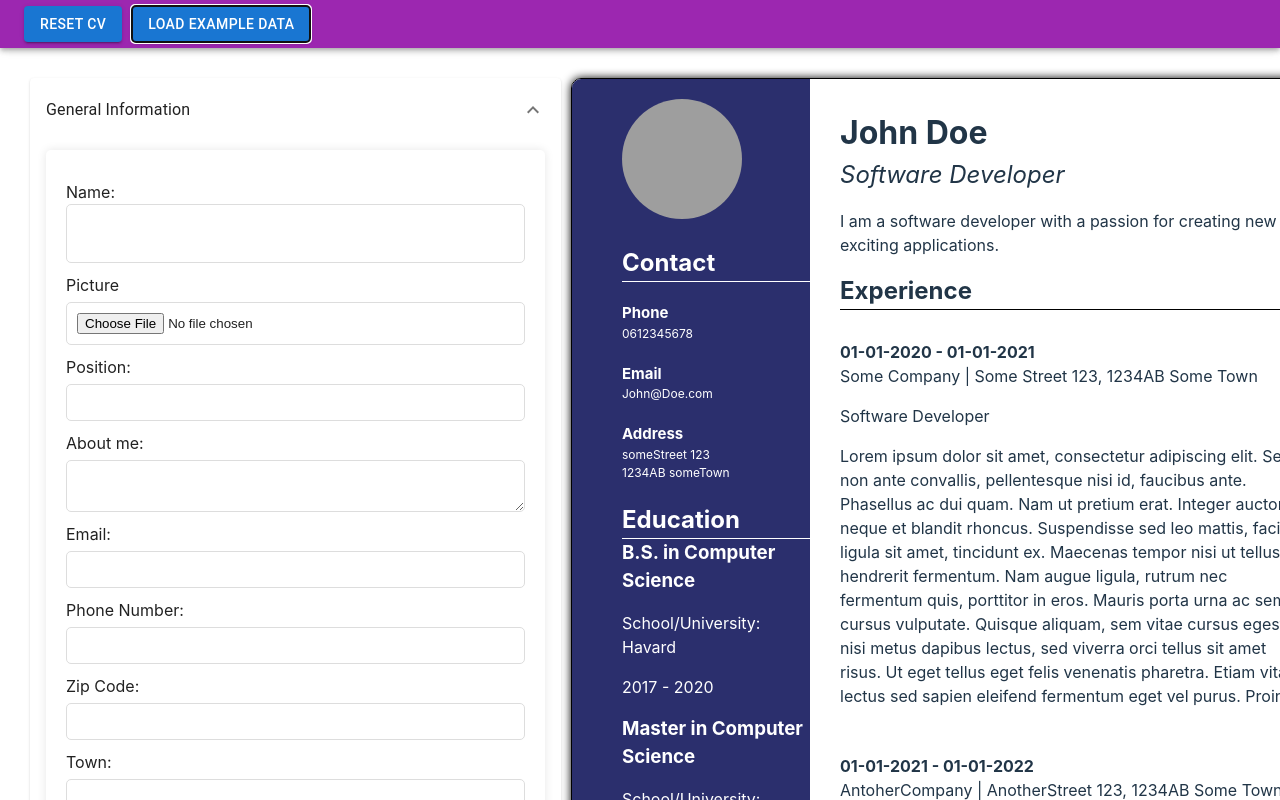
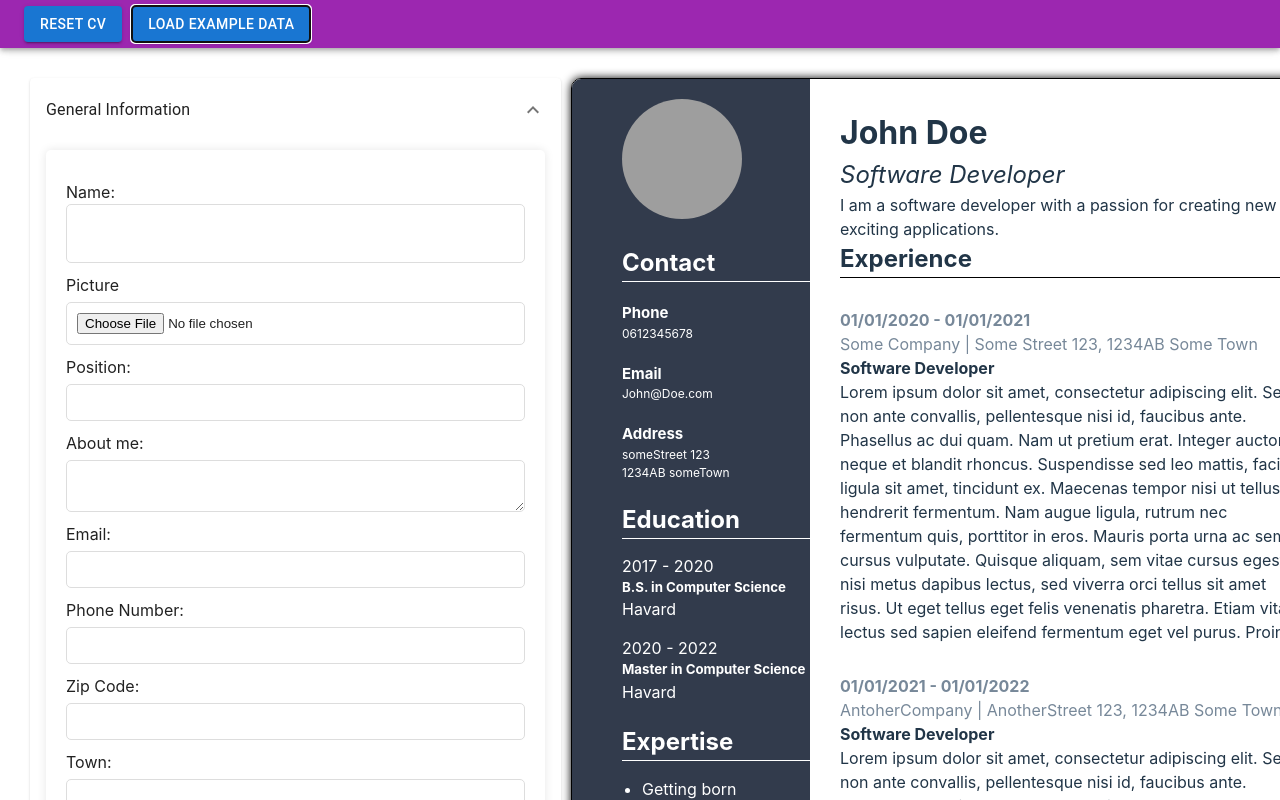
Before and after one commit to MadPaco/reactCV, a React (Vite) app: page / in a window 1280 px wide. Both pictures are taken after a click on the button "LOAD EXAMPLE DATA". Shown: the top 800 px of the page. Built offline with nearby package versions, Linux system fonts and the light colour scheme; grey boxes are pictures that could not be loaded.

Commit message:
finished up styling, pending changes

```diff
--- a/src/components/CV.jsx
+++ b/src/components/CV.jsx
@@ -47,10 +47,10 @@ function CV({
             {educationalExperience && educationalExperience.length > 0 ? (
             educationalExperience.map((education, index) => (
               <div className="education" key={index}>
+                <p>{education.startDate} - {education.endDate}</p>
+                <h5>{education.degree}</h5>
+                <p>{education.school}</p>
 
-                <h3>{education.degree}</h3>
-                <p>School/University: <br/>{education.school}</p>
-                <p>{education.startDate} - {education.endDate}</p>
                 <button className="deleteButton" onClick={() => onDeleteEducation(index)}>X</button>
                 <button className="editButton" onClick={() => onEditEducation(index)}>Edit</button>
               </div>
@@ -91,12 +91,12 @@ function CV({
             practicalExperience.map((practice, index) => (
               <div className="practice" key={index}>
                 <div className='dates'>{practice.startDate} - {practice.endDate}</div>
-                <div>
+                <div className='companyAddress'>
                   {practice.company} |
                   {" "}{practice.companyStreet}{" "}{practice.companyHouseNumber}{", "}
                   {practice.companyZipCode}{" "}{practice.companyTown}
                 </div>
-                <p>{practice.jobTitle}</p>
+                <p className='jobTitle'>{practice.jobTitle}</p>
                 <p>{practice.description}</p>
                 <button className="deleteButton" onClick={() => onDeletePractice(index)}>X</button>
                 <button className="editButton" onClick={() => onEditPractice(index)}>Edit</button>
--- a/src/components/examplePracticalInfo.js
+++ b/src/components/examplePracticalInfo.js
@@ -6,8 +6,8 @@ const examplePracticalInfo = [
         companyHouseNumber: '123',
         companyZipCode: '1234AB',
         companyTown: 'Some Town',
-        startDate: '01-01-2020',
-        endDate: '01-01-2021',
+        startDate: '01/01/2020',
+        endDate: '01/01/2021',
         description: 'Lorem ipsum dolor sit amet, consectetur adipiscing elit. Sed non ante convallis, pellentesque nisi id, faucibus ante. Phasellus ac dui quam. Nam ut pretium erat. Integer auctor neque et blandit rhoncus. Suspendisse sed leo mattis, facilisis ligula sit amet, tincidunt ex. Maecenas tempor nisi ut tellus hendrerit fermentum. Nam augue ligula, rutrum nec fermentum quis, porttitor in eros. Mauris porta urna ac sem cursus vulputate. Quisque aliquam, sem vitae cursus egestas, nisi metus dapibus lectus, sed viverra orci tellus sit amet risus. Ut eget tellus eget felis venenatis pharetra. Etiam vitae lectus sed sapien eleifend fermentum eget vel purus. Proin.',
     },
     {
@@ -17,8 +17,8 @@ const examplePracticalInfo = [
         companyHouseNumber: '123',
         companyZipCode: '1234AB',
         companyTown: 'Some Town',
-        startDate: '01-01-2021',
-        endDate: '01-01-2022',
+        startDate: '01/01/2021',
+        endDate: '01/01/2022',
         description: 'Lorem ipsum dolor sit amet, consectetur adipiscing elit. Sed non ante convallis, pellentesque nisi id, faucibus ante. Phasellus ac dui quam. Nam ut pretium erat. Integer auctor neque et blandit rhoncus. Suspendisse sed leo mattis, facilisis ligula sit amet, tincidunt ex. Maecenas tempor nisi ut tellus hendrerit fermentum. Nam augue ligula, rutrum nec fermentum quis, porttitor in eros. Mauris porta urna ac sem cursus vulputate. Quisque aliquam, sem vitae cursus egestas, nisi metus dapibus lectus, sed viverra orci tellus sit amet risus. Ut eget tellus eget felis venenatis pharetra. Etiam vitae lectus sed sapien eleifend fermentum eget vel purus. Proin.',
     },
     {
@@ -28,8 +28,8 @@ const examplePracticalInfo = [
         companyHouseNumber: '123',
         companyZipCode: '1234AB',
         companyTown: 'Some Town',
-        startDate: '01-01-2022',
-        endDate: '01-01-2023',
+        startDate: '01/01/2022',
+        endDate: '01/01/2023',
         description: 'Lorem ipsum dolor sit amet, consectetur adipiscing elit. Sed non ante convallis, pellentesque nisi id, faucibus ante. Phasellus ac dui quam. Nam ut pretium erat. Integer auctor neque et blandit rhoncus. Suspendisse sed leo mattis, facilisis ligula sit amet, tincidunt ex. Maecenas tempor nisi ut tellus hendrerit fermentum. Nam augue ligula, rutrum nec fermentum quis, porttitor in eros. Mauris porta urna ac sem cursus vulputate. Quisque aliquam, sem vitae cursus egestas, nisi metus dapibus lectus, sed viverra orci tellus sit amet risus. Ut eget tellus eget felis venenatis pharetra. Etiam vitae lectus sed sapien eleifend fermentum eget vel purus. Proin.',
     }
 ];
--- a/src/styles/CV.css
+++ b/src/styles/CV.css
@@ -24,7 +24,7 @@ h2, h3{
 
 .cvLeft{
     display: flex;
-    background-color: #2b2f6d;
+    background-color: rgb(50, 59, 76);
     color: white;
     flex-direction: column;
     align-items: flex-start;
@@ -110,6 +110,11 @@ display: inline;
 
 .dates{
     font-weight: bold;
+    color:lightslategrey
+}
+
+.companyAddress{
+    color: lightslategray
 }
 
 .practice{
@@ -127,3 +132,15 @@ ul{
 li{
     margin-top: 10px;
 }
+
+.jobTitle{
+    font-weight: bold;
+}
+
+p, h5{
+    margin: 0px;
+}
+
+.education{
+    margin-top: 15px;
+}
```
